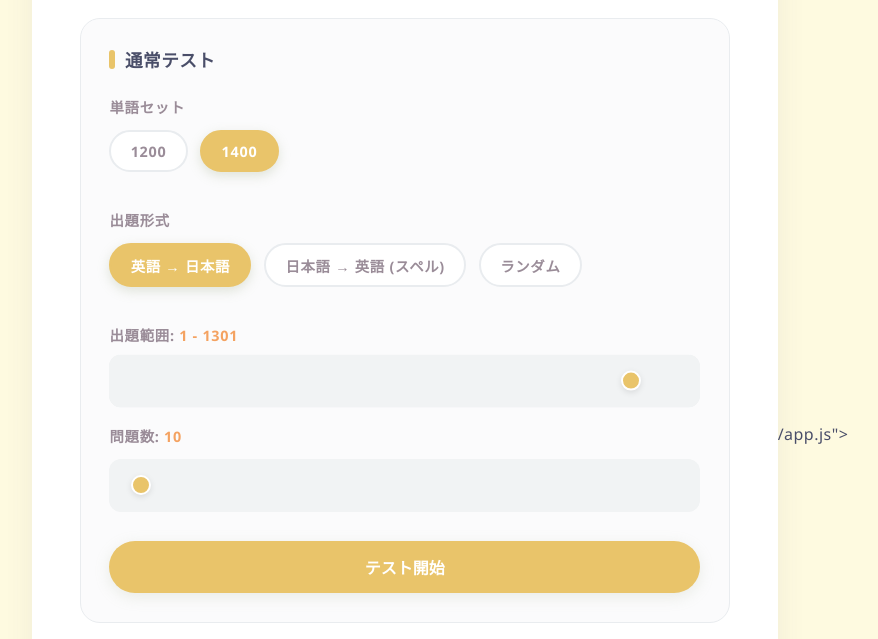
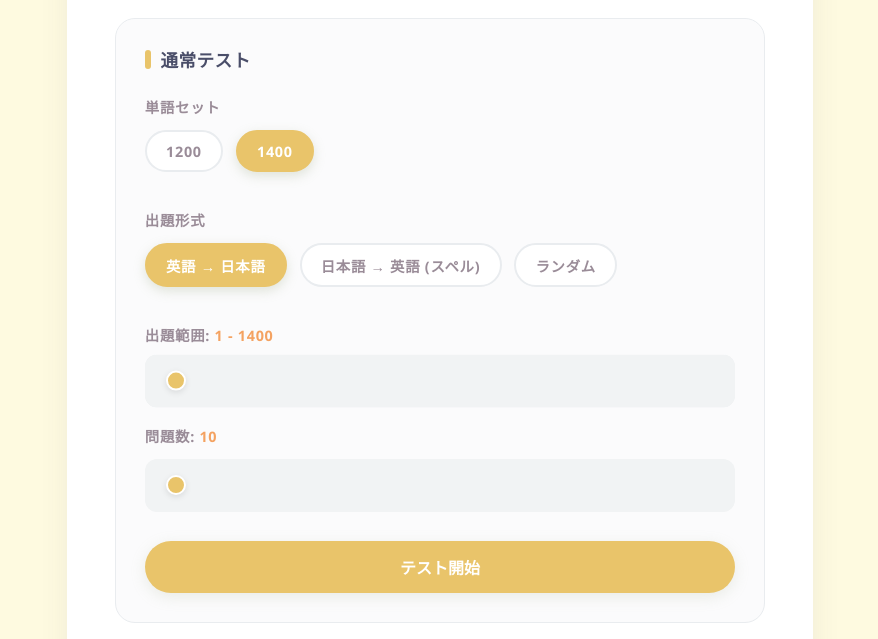
Before and after one commit to Naruto-Takahashi/english-word-test, a plain HTML site: page index.html in a window 1280 px wide. Shown: the part 161-800 px from the top of the page, without its empty margins (200-1078 px from the left). Drawn offline with nearby package versions, Linux system fonts and the light colour scheme.

Commit message:
fix: resolve HTML corruption and correctly set dual-slider initial state

```diff
--- a/index.html
+++ b/index.html
@@ -4,7 +4,7 @@
     <meta charset="UTF-8">
     <meta name="viewport" content="width=device-width, initial-scale=1.0">
     <title>英単語テスト</title>
-    <link rel="stylesheet" href="css/style.css">
+    <link rel="stylesheet" href="css/style.css?v=1.4">
 </head>
 <body>
     <div class="container">
@@ -34,8 +34,8 @@
                     <div class="dual-range-container">
                         <div class="slider-track"></div>
                         <div class="slider-ticks" id="slider-ticks"></div>
-                        <input type="range" id="start-range" value="1" min="1" max="1400" step="100">
-                        <input type="range" id="end-range" value="1400" min="1" max="1400" step="100">
+                        <input type="range" id="start-range" value="0" min="0" max="1400" step="100" style="z-index: 3;">
+                        <input type="range" id="end-range" value="1400" min="0" max="1400" step="100" style="z-index: 2;">
                     </div>
                 </div>
                 <div class="form-group">
@@ -96,8 +96,6 @@
     <script src="https://cdnjs.cloudflare.com/ajax/libs/html2canvas/1.4.1/html2canvas.min.js"></script>
     <script src="data/words1200.js"></script>
     <script src="data/words1400.js"></script>
-    <script src="js/app.js?v=1.3"></script>
-</body>
-</html>/app.js"></script>
+    <script src="js/app.js?v=1.4"></script>
 </body>
 </html>
```
